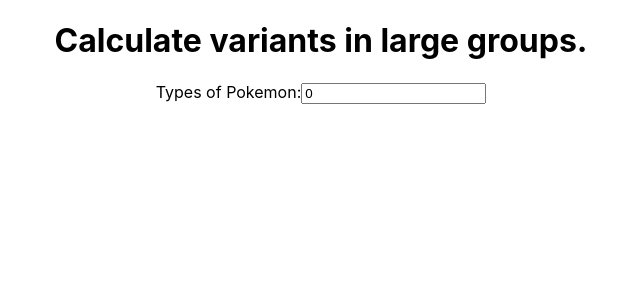
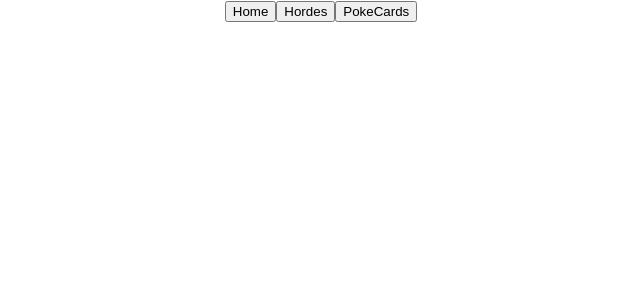
Before and after one commit to rkshockey/PokeTop, a React (Create React App) app: page / in a window 1280 px wide. Shown: the top 300 px of the page, without its empty margins (319-959 px from the left). Built offline with nearby package versions, Linux system fonts and the light colour scheme.

Commit message:
Added router links and began pokemon cards

```diff
--- a/package.json
+++ b/package.json
@@ -9,6 +9,8 @@
     "axios": "^0.21.1",
     "react": "^17.0.2",
     "react-dom": "^17.0.2",
+    "react-router": "^5.2.0",
+    "react-router-dom": "^5.2.0",
     "react-scripts": "4.0.3",
     "styled-components": "^5.3.0",
     "web-vitals": "^1.1.2"
--- a/public/index.html
+++ b/public/index.html
@@ -24,7 +24,7 @@
       work correctly both with client-side routing and a non-root public URL.
       Learn how to configure a non-root public URL by running `npm run build`.
     -->
-    <title>React App</title>
+    <title>Pokemon Tabletop</title>
   </head>
   <body>
     <noscript>You need to enable JavaScript to run this app.</noscript>
--- a/src/App.js
+++ b/src/App.js
@@ -1,12 +1,27 @@
 import HordesVariants from './components/HordesVariants';
+import PokeCards from './components/PokeCards';
 import './App.css';
+import { Link, Route, Switch } from 'react-router-dom'
 
 function App() {
   return (
     <div className="App">
-      <HordesVariants />
+      <header>
+        <nav>
+          <Link to='/'><button>Home</button></Link>
+          <Link to='/hordes-variants'><button>Hordes</button></Link>
+          <Link to='/pokecards'><button>PokeCards</button></Link>
+        </nav>
+      </header>
+      <Switch>
+        <Route path='/hordes-variants'>
+          <HordesVariants />
+        </Route>
+        <Route path='/pokecards'>
+          <PokeCards />
+        </Route>
+      </Switch>
     </div>
   );
 }
-
 export default App;
--- a/src/components/HordeCalculator.js
+++ b/src/components/HordeCalculator.js
@@ -1,15 +1,16 @@
 import React from 'react'
-import { useChangeValue, useVariants } from '../hooks/customHooks'
+import { useSubmitValue, useVariants } from '../hooks/customHooks'
 
 function HordeCalculator () {
-    const [number, setNumber] = useChangeValue(0)
+    const [number, setNumber, form, setForm] = useSubmitValue(0)
     const [variants, setVariants] = useVariants(number)
 
     return (
         <div className='horde-card'>
             <form>
                 <label htmlFor='horde-size'>Horde Size:</label>
-                <input type='number' id='horde=size' value={number} onChange={setNumber} />
+                <input type='number' id='horde=size' value={form} onChange={setForm} />
+                <button onClick={setNumber}>Submit</button>
             </form>
             <p>Shinies: {variants.shinies}</p>
             <p>Albinos: {variants.albinos}</p>
--- a/src/components/HordesVariants.js
+++ b/src/components/HordesVariants.js
@@ -1,9 +1,9 @@
 import React from 'react';
 import HordeCalculator from './HordeCalculator';
-import { useChangeValue, useArray } from '../hooks/customHooks'
+import { useSubmitValue, useArray } from '../hooks/customHooks'
 
 function HordesVariants (props){
-    const [number, setNumber] = useChangeValue(0)
+    const [number, setNumber, form, setForm] = useSubmitValue(0)
     const [array, setArray] = useArray(number)
 
     return (
@@ -11,7 +11,8 @@
             <h1>Calculate variants in large groups.</h1>
             <form>
                 <label htmlFor='numberOfTypes'>Types of Pokemon:</label>
-                <input type='number' id='numberOfTypes' value={number} onChange={setNumber} />
+                <input type='number' id='numberOfTypes' value={form} onChange={setForm} />
+                <button onClick={setNumber}>Submit</button>
             </form>
             {array.map((item, i) => <HordeCalculator key={i} />)}
         </div>
--- /dev/null
+++ b/src/components/PokeCard.js
@@ -0,0 +1,11 @@
+import React from 'react'
+
+function PokeCard (props) {
+    const {name, url} = props
+
+    return (
+        <div>{name}</div>
+    )
+}
+
+export default PokeCard
--- /dev/null
+++ b/src/components/PokeCards.js
@@ -0,0 +1,23 @@
+import React from 'react'
+import { useAxiosState } from '../hooks/axiosHooks'
+
+import PokeCard from './PokeCard'
+
+const pokeURL = 'https://pokeapi.co/api/v2/pokemon?limit=151'
+
+function PokeCards () {
+    const [pokemon, setPokemon] = useAxiosState(pokeURL)
+
+    if (!pokemon){
+        return (
+            <div>Loading...</div>
+        )
+    }
+    return (
+        <div className='pokecards'>
+            {pokemon.map(poke => <PokeCard name={poke.name} url={poke.url} />)}
+        </div>
+    )
+}
+
+export default PokeCards
--- /dev/null
+++ b/src/hooks/axiosHooks.js
@@ -0,0 +1,16 @@
+import { useEffect, useState } from 'react'
+import axios from 'axios'
+
+export const useAxiosState = (url) => {
+    const [array, setArray] = useState([])
+
+    useEffect(() =>{
+        axios.get(url)
+            .then (res => setArray(res.data.results))
+            .catch(err => console.log(err))
+    }, [])
+
+    console.log(array)
+
+    return [array, setArray]
+}
--- a/src/hooks/customHooks.js
+++ b/src/hooks/customHooks.js
@@ -1,13 +1,25 @@
 import { useEffect, useState } from "react"
 
-export const useChangeValue = (value) => {
-    const [start, setStart] = useState(value)
+export const useChangeValue = (initialValue) => {
+    const [start, setStart] = useState(initialValue)
 
     function handleChange (e){
         setStart(e.target.value)
     }
 
     return [start, handleChange]
+}
+
+export const useSubmitValue = (initialValue) => {
+    const [formValue, setFormValue] = useChangeValue(initialValue)
+    const [value, setValue] = useState(initialValue)
+
+    function handleClick (e){
+        e.preventDefault();
+        setValue(formValue)
+    }
+
+    return [value, handleClick, formValue, setFormValue]
 }
 
 export const useArray = (number) => {
--- a/src/index.js
+++ b/src/index.js
@@ -3,10 +3,13 @@
 import './index.css';
 import App from './App';
 import reportWebVitals from './reportWebVitals';
+import { BrowserRouter } from 'react-router-dom'
 
 ReactDOM.render(
   <React.StrictMode>
-    <App />
+    <BrowserRouter>
+      <App />
+    </BrowserRouter>
   </React.StrictMode>,
   document.getElementById('root')
 );
```
Also changed, not shown: 1 other file (tests, documents, lock files or other folders).
